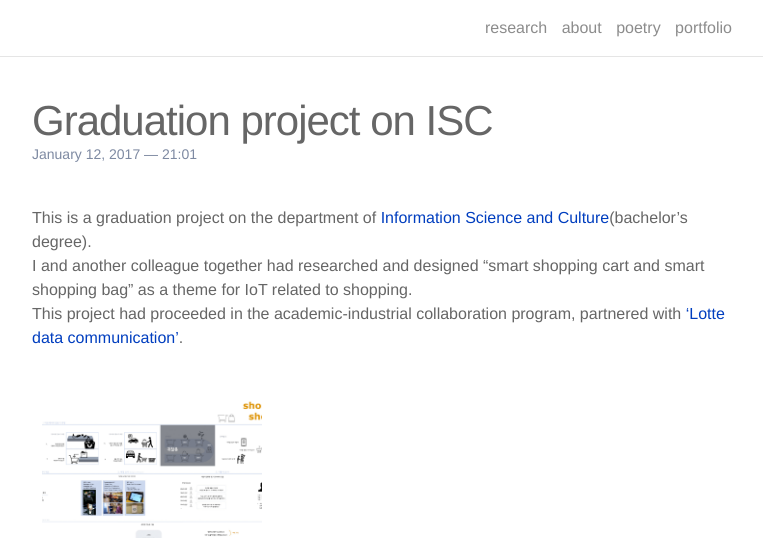
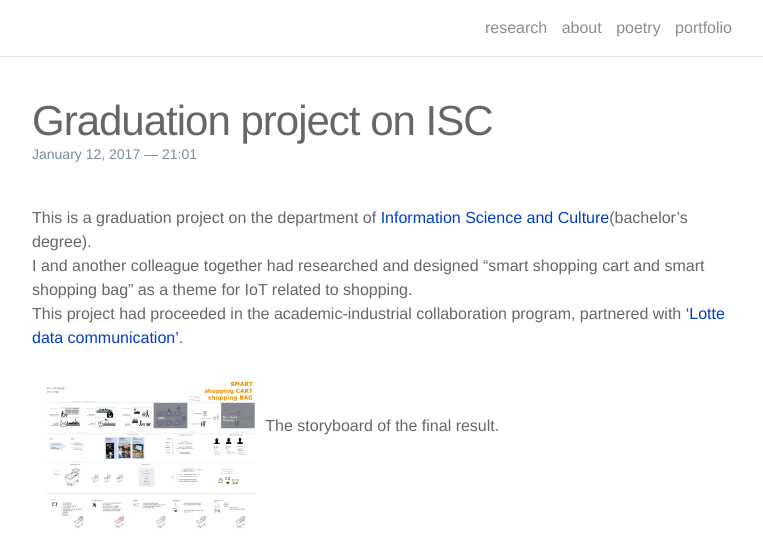
Before and after one commit to lucid2713/lucid2713.github.io, a Jekyll site: the page built from _posts/2015-05-15-title.markdown, in a window 1280 px wide and 1156 px high. Shown: the top 538 px of the window, without its empty margins (258-1021 px from the left). Built offline with Jekyll 4.4.1, drawn with Linux system fonts in a browser that asks for light colours; nearby versions of some CDN libraries; grey boxes are pictures that could not be loaded.

Commit message:
cart edit

```diff
--- a/_posts/2015-05-15-title.markdown
+++ b/_posts/2015-05-15-title.markdown
@@ -10,11 +10,11 @@
 
 
 
-<div class="img_row">
-	<img class="col one" src="/img/10.jpg">
-</div>
+
+<img class="col one" src="/img/10.jpg">
+<br/>
 
 
 The storyboard of the final result.
 
-<iframe width="640" height="360" src="https://youtu.be/SxaWsVJrnxM" frameborder="0" allowfullscreen></iframe>
+<iframe width="640" height="360" src="https://youtu.be/SxaWsVJrnxM"></iframe>
```
